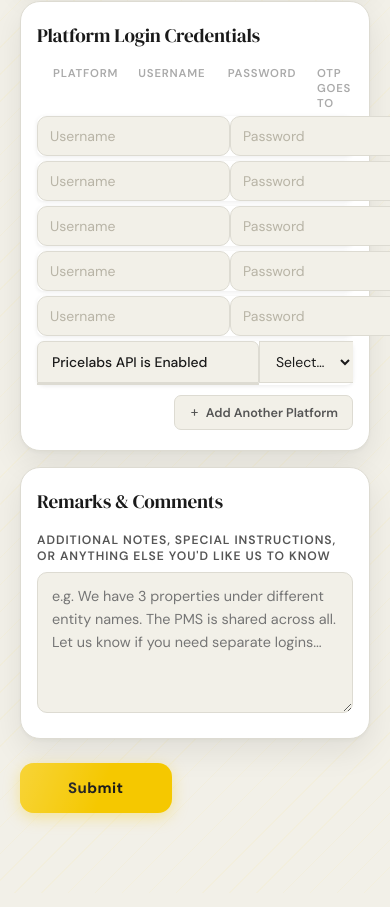
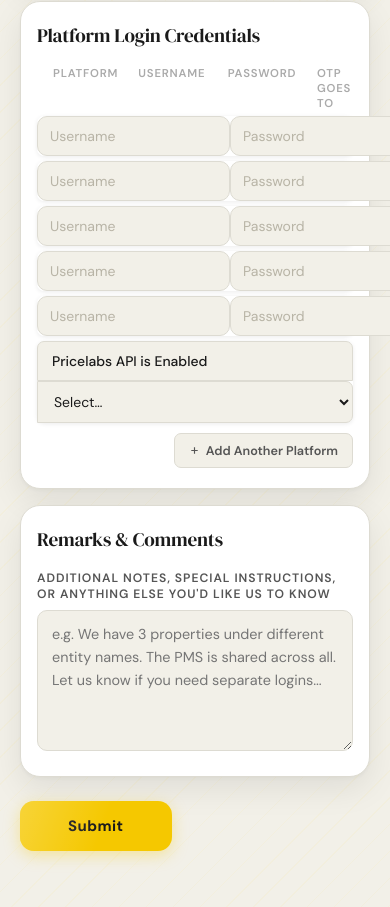
Before and after one commit to Samruddhi990PM/PartnerAccountDetails, a website: page public/index.html in a window 390 px wide. Shown: the part 1243-2150 px from the top of the page. Drawn offline with Linux system fonts and the light colour scheme.

Commit message:
Narrow Pricelabs API dropdown

```diff
--- a/public/index.html
+++ b/public/index.html
@@ -345,6 +345,9 @@ hr.div { border: none; border-top: 1px solid var(--inp-border); margin: 20px 0;
   font-family: 'DM Sans', sans-serif; font-size: 14px; color: var(--charcoal);
   background: var(--inp-bg); outline: none; border-radius: 0; cursor: pointer;
 }
+.cred-row.pl-api { grid-template-columns: 160px 100px; }
+.cred-row.pl-api .cred-plat { border-right: none; }
+.cred-row.pl-api select.cred-inp { border-right: 1.5px solid var(--inp-border); border-radius: 0 var(--rs) var(--rs) 0; }
 .cred-row select.cred-inp:focus { background: #ffffff; border-color: var(--charcoal); }
 .cred-lock {
   background: var(--cell-bg); border: 1.5px solid var(--inp-border); border-left: none;
@@ -442,9 +445,9 @@ hr.div { border: none; border-top: 1px solid var(--inp-border); margin: 20px 0;
   .card { padding: 20px 16px; }
   .cred-lbl-row, .cred-row { grid-template-columns: 1fr 1fr 1fr 44px; }
   .cred-plat, .cred-plat-inp { display: none; }
-  .cred-row.pl-api { grid-template-columns: 1fr 44px; }
+  .cred-row.pl-api { grid-template-columns: 1fr; }
   .cred-row.pl-api .cred-plat { display: flex; grid-column: 1 / -1; border-right: 1.5px solid var(--inp-border); border-radius: var(--rs) var(--rs) 0 0; }
-  .cred-row.pl-api select { grid-column: 1; border-left: 1.5px solid var(--inp-border); }
+  .cred-row.pl-api select { grid-column: 1; border-left: 1.5px solid var(--inp-border); border-radius: 0 0 var(--rs) var(--rs); }
   .email-row { flex-direction: column; }
   .admin-bar { flex-direction: column; align-items: flex-start; }
 }
@@ -706,13 +709,12 @@ hr.div { border: none; border-top: 1px solid var(--inp-border); margin: 20px 0;
     </div>
 
     <div class="cred-row pl-api" style="margin-top:5px">
-      <div class="cred-plat" style="grid-column:1">Pricelabs API is Enabled</div>
-      <select id="pricelabs-api" class="cred-inp" style="grid-column:2 / 5">
+      <div class="cred-plat">Pricelabs API is Enabled</div>
+      <select id="pricelabs-api" class="cred-inp">
         <option value="">Select…</option>
         <option value="Yes">Yes</option>
         <option value="No">No</option>
       </select>
-      <div class="cred-lock" style="cursor:default"></div>
     </div>
 
     <div style="display:flex;justify-content:flex-end;margin-top:10px">
```
